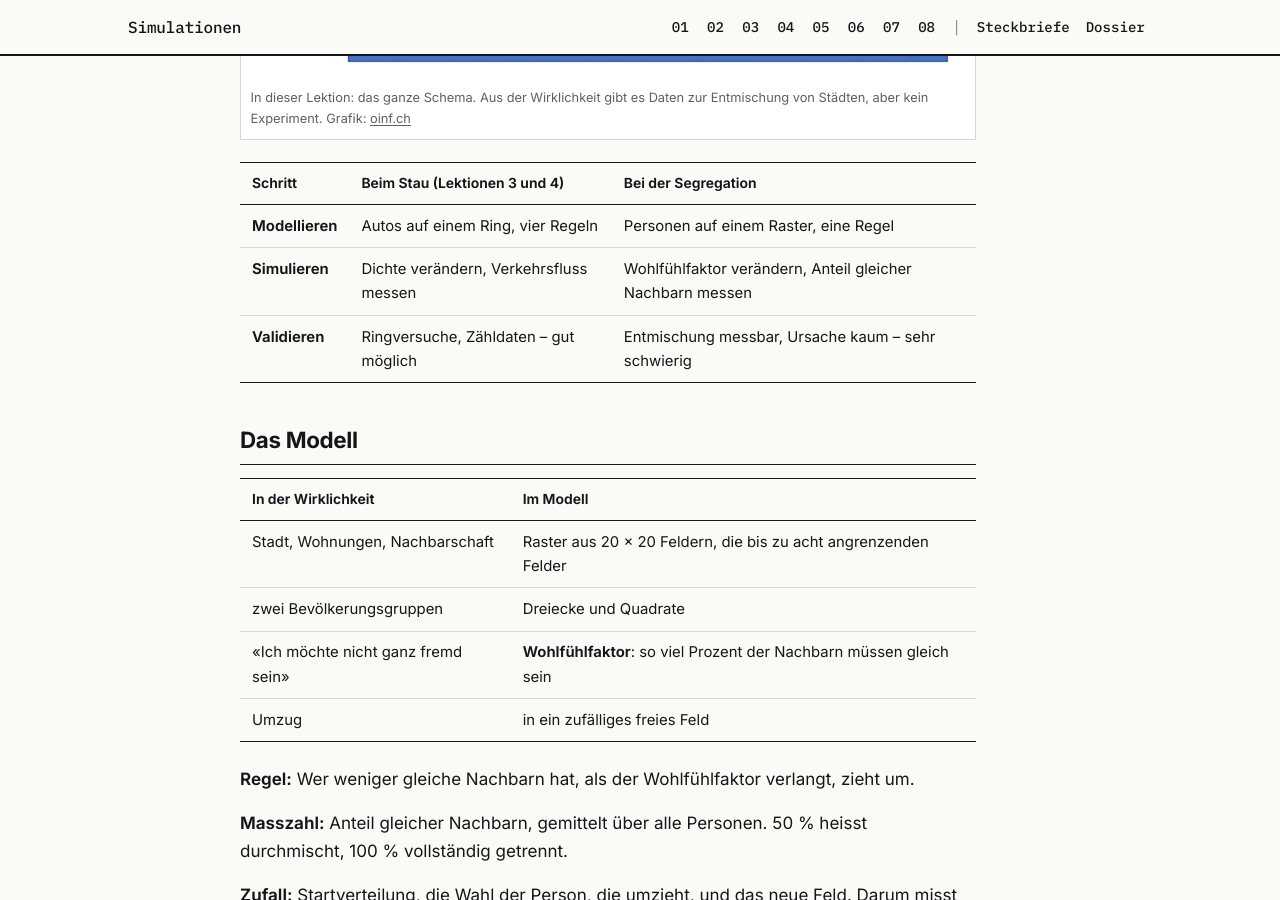
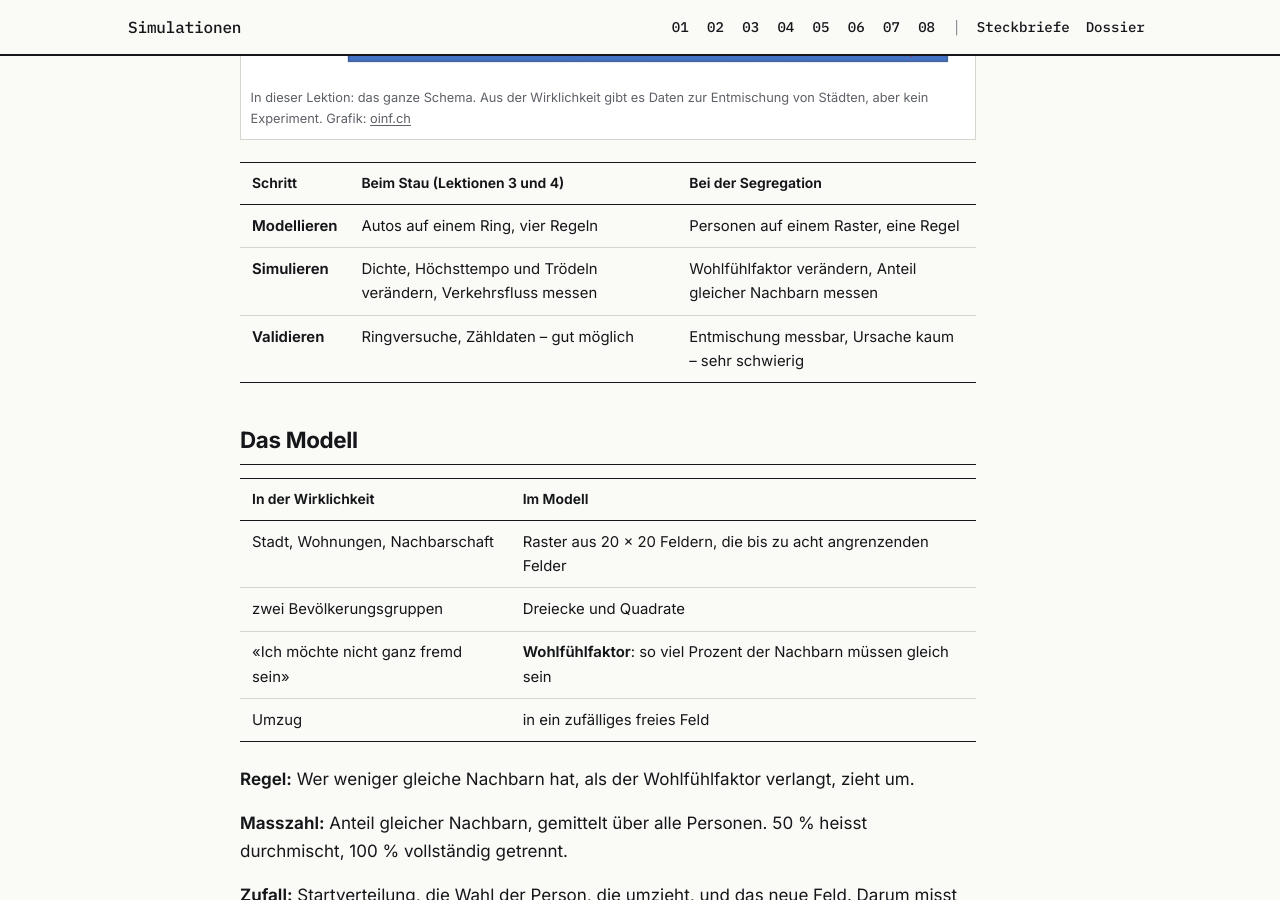
Before and after one commit to masta-nksa/Simulation, a Jekyll site: the page built from lektionen/L5_Das_Wichtigste.md, in a window 1280 px wide and 900 px high, scrolled down 1395 px. Built offline with Jekyll 4.4.1, drawn with Linux system fonts in a browser that asks for light colours; our own code applies the rules of GitHub Pages for plain Markdown files.

Commit message:
L5 Das Wichtigste: beim Stau alle drei Parameter nennen
Die Stau-Simulation verändert nicht nur die Dichte, sondern auch
Höchsttempo und Trödeln (L3 Etappe 3, L4 Tempo 80).

Co-Authored-By: Claude Opus 5.5 <noreply@anthropic.com>

```diff
--- a/lektionen/L5_Das_Wichtigste.md
+++ b/lektionen/L5_Das_Wichtigste.md
@@ -42,7 +42,7 @@ Haken Sie ab, was Sie sicher können. Wo es noch hapert, hilft die Zusammenfassu
 | Schritt | Beim Stau (Lektionen 3 und 4) | Bei der Segregation |
 |---|---|---|
 | **Modellieren** | Autos auf einem Ring, vier Regeln | Personen auf einem Raster, eine Regel |
-| **Simulieren** | Dichte verändern, Verkehrsfluss messen | Wohlfühlfaktor verändern, Anteil gleicher Nachbarn messen |
+| **Simulieren** | Dichte, Höchsttempo und Trödeln verändern, Verkehrsfluss messen | Wohlfühlfaktor verändern, Anteil gleicher Nachbarn messen |
 | **Validieren** | Ringversuche, Zähldaten – gut möglich | Entmischung messbar, Ursache kaum – sehr schwierig |
 
 ## Das Modell
```
